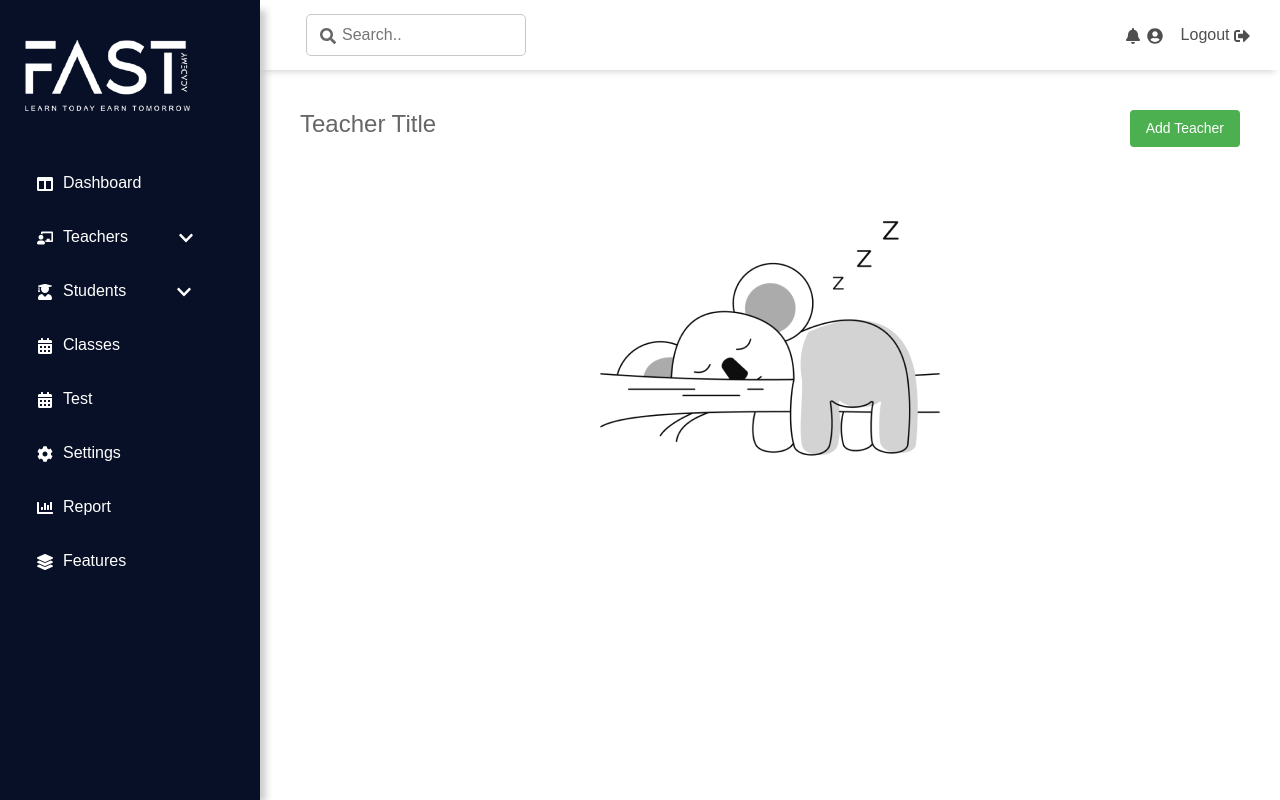
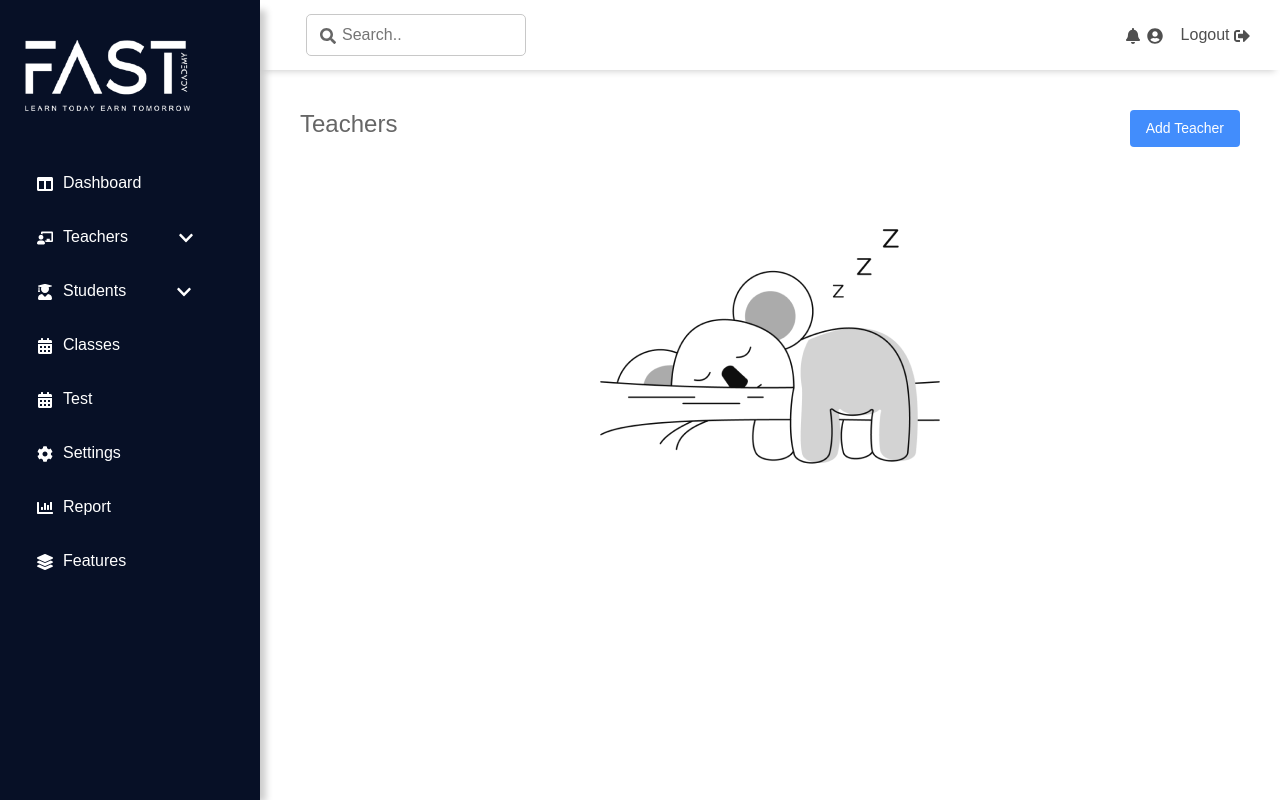
Before and after one commit to Mahaiqbal33/RMS-Front-end, a React (Create React App) app: page /sidebar/teachers in a window 1280 px wide. Built offline with nearby package versions, Linux system fonts and the light colour scheme.

Commit message:
Update  Screen

```diff
--- a/public/index.html
+++ b/public/index.html
@@ -19,6 +19,8 @@
       user's mobile device or desktop. See https://developers.google.com/web/fundamentals/web-app-manifest/
     -->
     <link rel="manifest" href="%PUBLIC_URL%/manifest.json" />
+    <link href="https://fonts.googleapis.com/css2?family=Roboto:wght@400;700&display=swap" rel="stylesheet">
+
     <!--
       Notice the use of %PUBLIC_URL% in the tags above.
       It will be replaced with the URL of the `public` folder during the build.
--- a/src/App.css
+++ b/src/App.css
@@ -1,4 +1,6 @@
-
+body{
+  font-family: 'Roboto', sans-serif;
+}
 .App {
   text-align: center;
 }
--- a/src/Screen/Teachers/NewTeacher.js
+++ b/src/Screen/Teachers/NewTeacher.js
@@ -21,7 +21,7 @@ const NewTeacher = observer(() => {
     <div className="new-teacher-container">
       <div className='newteacher-content-section'>
       <div className="left-section">
-        <h2 className="new-teacher-title">Teacher Title</h2>
+        <h2 className="new-teacher-title">Teachers</h2>
       </div>
       <div className="right-section">
         <button className="add-teacher-button" onClick={handleAddTeacher}>
--- a/src/Screen/Teachers/Newteacher.css
+++ b/src/Screen/Teachers/Newteacher.css
@@ -1,22 +1,19 @@
 .new-teacher-container {
     display: flex;
+    flex-direction: column;
+    align-items: center;
     padding: 20px;
-  flex-direction: column;
   }
 
-.image-section {
-  margin-top: 50px;
-  display: flex;
-  justify-content: center;
-  align-items: center;
-}
   .newteacher-content-section {
     display: flex;
-  flex-direction: row;
     justify-content: space-between;
+    width: 100%;
+    margin-bottom: 20px;
   }
+
   .left-section {
-  margin-bottom: 20px;
+    flex-grow: 1;
   }
 
   .new-teacher-title {
@@ -25,12 +22,12 @@
   }
 
   .right-section {
-  margin-left: auto;
+    margin-left: 20px;
   }
 
   .add-teacher-button {
     padding: 8px 16px;
-  background-color: #4caf50;
+    background-color: var(--color-secondary);
     color: #fff;
     border: none;
     border-radius: 4px;
@@ -40,5 +37,17 @@
   }
 
   .add-teacher-button:hover {
-  background-color: #45a049;
+    background-color: var(--color-secondary);
   }
+
+  .image-section {
+    display: flex;
+    justify-content: center;
+    align-items: center;
+    margin-top: 50px;
+  }
+
+  .image-section img {
+    max-width: 100%;
+    height: auto;
+  }
--- a/src/Screen/Teachers/PopupComponent.css
+++ b/src/Screen/Teachers/PopupComponent.css
@@ -62,7 +62,7 @@
   .form-label   input,
   .form-label  select {
     width: 100%;
-    padding: 10px;
+    padding: 8px;
     border: 1px solid #ccc;
     border-radius: 4px;
     font-size: 16px;
@@ -72,7 +72,7 @@
   .add-teacher {
     margin-top: 20px;
     padding: 8px 16px;
-    background-color: #4caf50;
+    background-color: var(--color-secondary);
     color: #fff;
     border: none;
     border-radius: 4px;
@@ -82,7 +82,7 @@
   }
 
   .add-teacher:hover {
-    background-color: #45a049;
+    background-color: var(--color-secondary);
   }
 
    .another-teacher {
--- a/src/Store/TeacherStore.js
+++ b/src/Store/TeacherStore.js
@@ -71,23 +71,29 @@ class TeacherStore {
     this.searchTerm = term;
   }
 
+
   get filteredTeachers() {
     const { filterType, searchTerm, getTeacher } = this;
 
     return getTeacher.filter((teacher) => {
+      if (!teacher) {
+        return false; // Skip null/undefined teacher objects
+      }
+
       if (!filterType || filterType === 'All') {
         return (
-          teacher.firstName.toLowerCase().includes(searchTerm.toLowerCase()) ||
-          teacher.subject.toLowerCase().includes(searchTerm.toLowerCase()) ||
+          (teacher.firstName && teacher.firstName.toLowerCase().includes(searchTerm.toLowerCase())) ||
+          (teacher.subject && teacher.subject.toLowerCase().includes(searchTerm.toLowerCase())) ||
           (teacher.class && teacher.class.toLowerCase().includes(searchTerm.toLowerCase())) ||
-          teacher.email.toLowerCase().includes(searchTerm.toLowerCase()) ||
-          teacher.gender.toLowerCase().includes(searchTerm.toLowerCase())
+          (teacher.email && teacher.email.toLowerCase().includes(searchTerm.toLowerCase())) ||
+          (teacher.gender && teacher.gender.toLowerCase().includes(searchTerm.toLowerCase()))
         );
       }
 
       return (teacher[filterType] && teacher[filterType].toLowerCase().includes(searchTerm.toLowerCase()));
     });
   }
+
 
   setCurrentTeacherId(teacherId) {
     this.currentTeacherId = teacherId;
```
Lines whose indentation alone changed are shown as unchanged.
